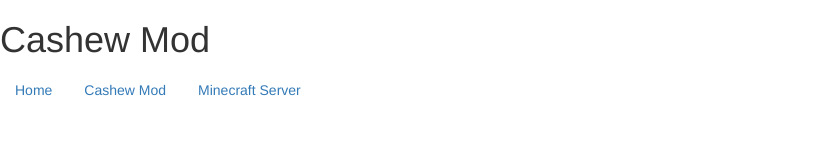
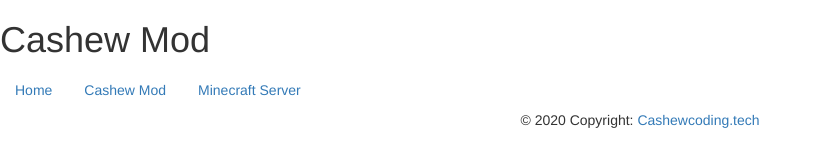
Before and after one commit to SALTx/SALTx.github.io, a plain HTML site: page mod.html in a window 1280 px wide. Shown: the whole page, without its empty margins (0-821 px from the left). Drawn offline with nearby package versions, Linux system fonts and the light colour scheme.

Commit message:
Added footer

```diff
--- a/mod.html
+++ b/mod.html
@@ -10,6 +10,8 @@
   <body>
     <h1>Cashew Mod</h1>
     <header id="header"></header>
+    <main></main>
+    <footer id="footer" class="page-footer font-small blue"></footer>
     <script src="static/loadStatic.js"></script>
   </body>
 </html>
--- /dev/null
+++ b/static/footer.html
@@ -0,0 +1,4 @@
+<div class="footer-copyright text-center py-3">
+  © 2020 Copyright:
+  <a href="https://cashewcoding.tech">Cashewcoding.tech</a>
+</div>
--- a/static/loadStatic.js
+++ b/static/loadStatic.js
@@ -1,3 +1,4 @@
 $("#imports").load("static\\imports.html");
 
 $("#header").load("static\\header.html");
+$("#footer").load("static\\footer.html");
```
Also changed, not shown: index.html (+2 -0 lines), server.html (+3 -0 lines).
